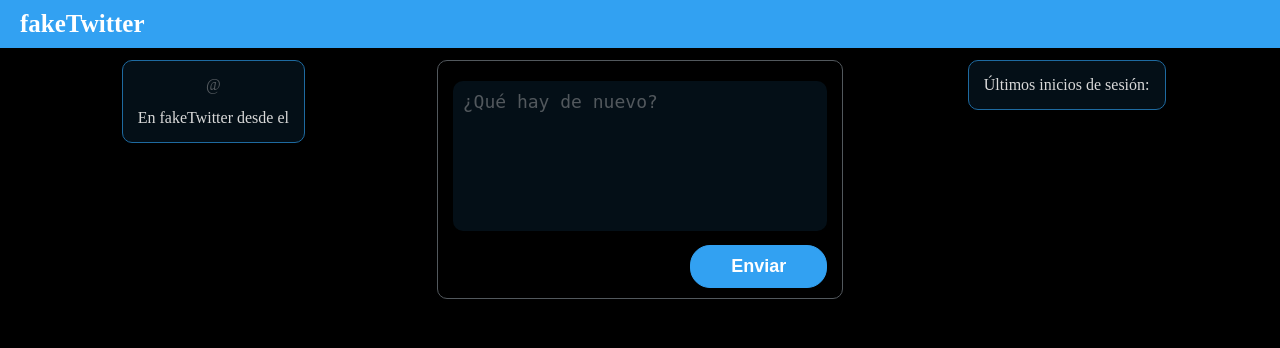
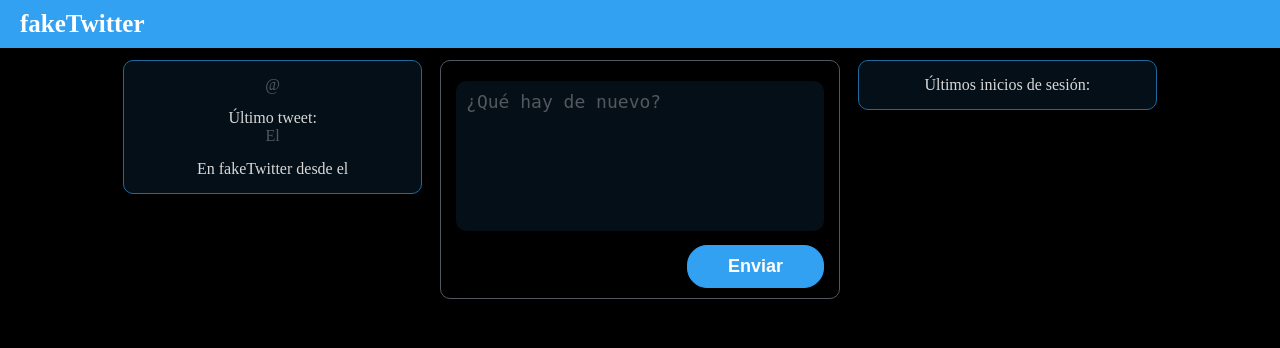
Before and after one commit to espinoza/fakeTwitter, a Django app: template main/templates/home.html in a window 1280 px wide. Shown: the top 348 px of the page. Run offline with Django 3.2, Linux system fonts and the light colour scheme; the template is opened without the code that fills it: values that come from a table or form of the project are taken from there, others are empty; style sheets or scripts are compiled from the project's sources.

Commit message:
Show last tweet and fix home style

```diff
--- a/assets/scss/_master.scss
+++ b/assets/scss/_master.scss
@@ -19,6 +19,12 @@
 html {
   background-color: $background-color;
   color: $primary-color;
+}
+
+main {
+  max-width: 1500px;
+  margin: 0 auto;
+  padding: 0 10px;
 }
 
 nav {
@@ -57,7 +63,7 @@
 
 .row {
   display: flex;
-  justify-content: space-around;
+  justify-content: center;
   flex-wrap: wrap;
 }
 
@@ -88,6 +94,10 @@
   &:focus {
     background-color: $focus-background-color2;
   }
+}
+
+.quote {
+  font-style: italic;
 }
 
 [class$="-btn"] {
--- a/assets/scss/homeStyle.scss
+++ b/assets/scss/homeStyle.scss
@@ -5,6 +5,7 @@
 }
 
 .info {
+  width: 85%;
   margin-top: 15px;
   padding: 15px;
   border: solid 1px $accent-color-alternative2;
@@ -13,6 +14,10 @@
   li {
     margin: 10px 0;
   }
+}
+
+#last-tweet-info {
+  margin-top: 15px;
 }
 
 #registration-info {
@@ -59,6 +64,7 @@
   padding-left: 40px;
   padding-right: 40px;
   font-size: 18px;
+  max-width: 50vw;
 }
 
 .full-name {
@@ -70,7 +76,7 @@
   font-size: 20px;
 }
 
-.tweet-footer, .username {
+.tweet-footer, .username, .date {
   color: $secondary-color;
 }
 
--- a/main/static/newMessage.js
+++ b/main/static/newMessage.js
@@ -19,6 +19,8 @@
         response.created_at
       );
       $(newTweet).hide().prependTo("#tweet-list").fadeIn(1000);
+      $("#last-tweet-message").text(response.message);
+      $("#id_message").val("");
     }
   });
 
--- a/main/templates/home.html
+++ b/main/templates/home.html
@@ -12,11 +12,17 @@
 {% block main %}
   <div class="row">
 
-    <div class="left-column col-s-12 col-m-12 col-l-3 col-xl-4">
+    <div class="left-column col-s-12 col-m-12 col-l-3 col-xl-3">
       <h2 class="arrow">&#8595;</h2>
       <div class="info">
         <p class="full-name">{{ user.full_name }}<p>
         <p class="username">@{{ user.username }}<p>
+        <p id="last-tweet-info">Último tweet:
+          <span id="last-tweet-message" class="quote">
+            {{ user_last_tweet.message }}
+          </span>
+        </p>
+        <p class="date">El {{ user_last_tweet.formatted_created_at }}</p>
         <p id="registration-info">En fakeTwitter desde el</p>
         <p>{{ user.formatted_date }}</p>
       </div>
@@ -46,7 +52,7 @@
             <div class="tweet-body">
               {{ tweet.message }}
             </div>
-            <div class="tweet-footer">
+            <div class="tweet-footer date">
               {{ tweet.formatted_created_at }}
             </div>
           </div>
@@ -55,7 +61,7 @@
 
     </div>
 
-    <div class="right-column col-s-12 col-m-12 col-l-3 col-xl-4">
+    <div class="right-column col-s-12 col-m-12 col-l-3 col-xl-3">
       <h2 class="arrow">&#8593;</h2>
       <div class="info">
         <p>Últimos inicios de sesión:</p>
--- a/main/views.py
+++ b/main/views.py
@@ -118,6 +118,7 @@
 
     form = TweetForm()
     tweets = Tweet.objects.all().order_by('-created_at')
+    user_last_tweet = Tweet.objects.filter(user=logged_user).last()
     user_last_logins = Login.objects.filter(user=logged_user) \
                                     .order_by("-datetime")[:10]
 
@@ -125,6 +126,7 @@
                   context={
                       'form': form,
                       'tweets': tweets,
+                      'user_last_tweet': user_last_tweet,
                       'user_last_logins': user_last_logins,
                       'user': logged_user,
                   })
```
